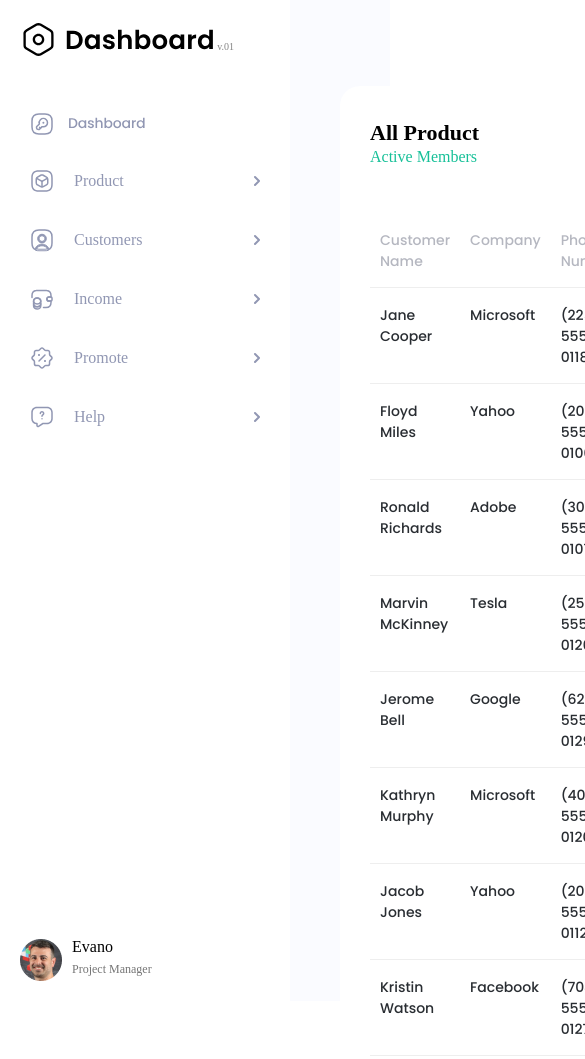
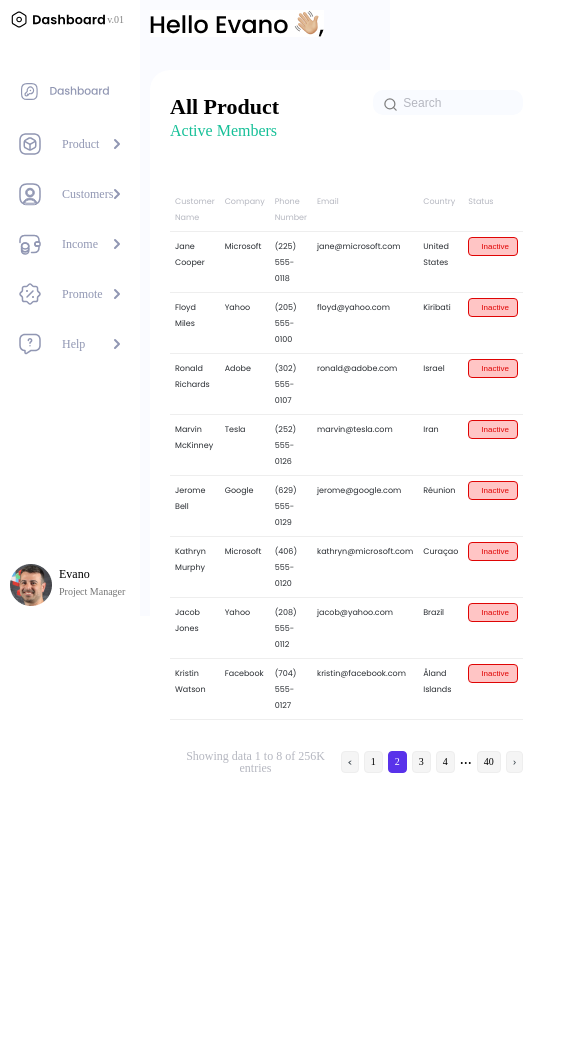
Before and after one commit to Luda0703/dashboard, a plain HTML site: page index.html in a window 390 px wide. Shown: the top 1059 px of the page, 585 px wide, since content can reach past the window. After the commit the page ends 844 px from the top, so only its background shows below. Drawn offline with Linux system fonts and the light colour scheme.

Commit message:
adaptive

```diff
--- a/style.css
+++ b/style.css
@@ -58,7 +58,6 @@ span{
 .nav_list{
     justify-content: center;
     align-items: center;
-
 }
 
 .nav_link{
@@ -292,3 +291,207 @@ th{
   .pagination_text{
     color: rgba(181, 183, 192, 1);
   }
+
+  /* //////  ADAPTIVE  ////// */
+
+  @media (max-width: 1170px) {
+    .card {
+        max-width: 860x;
+        padding: 20px;
+    }
+
+    .aside_container {
+        max-width: 240px;
+    }
+
+    .nav_link {
+        width: 200px;
+    }
+
+    th {
+        padding: 10px 15px;
+        font-weight: 400;
+        font-size: 12px;
+        line-height: 18px;
+    }
+
+    .btn_th {
+        width: 70px;
+    }
+
+    .nav_link-active{
+        color: #fff;
+    }
+
+    .pagination_text{
+        font-size: 12px;
+    }
+
+    .logo{
+        width: 80%;
+    }
+
+    span{
+        right: -18px;
+        bottom: 5px;
+    }
+
+    .user_container{
+        margin-top: 300px;
+    }
+
+  }
+
+  @media (max-width: 1058px) {
+    .card {
+        max-width: 600x;
+        padding: 20px;
+    }
+
+    .aside_container {
+        max-width: 200px;
+        padding: 10px;
+    }
+
+    .nav_link {
+        width: 170px;
+        font-size: 14px;
+    }
+
+    th {
+        padding: 10px 15px;
+        font-weight: 400;
+        font-size: 10px;
+        line-height: 16px;
+    }
+
+    .btn_th {
+        width: 60px;
+        font-size: 10px;
+    }
+
+    #border-pagination {
+        gap: 5px;
+    }
+
+    #border-pagination li a{
+        font-size: 10px;
+        padding: 4px 6px 4px 6px;
+    }
+
+    #border-pagination li a.active {
+        font-size: 10px;
+        padding: 4px 6px 4px 6px;
+    }
+
+
+  }
+
+  @media (max-width: 930px) {
+    .card {
+        max-width: 500x;
+        padding: 15px;
+    }
+
+    .aside_container {
+        max-width: 180px;
+    }
+
+    .nav_link {
+        width: 160px;
+        font-size: 14px;
+    }
+
+    .dashboard {
+        width: 75%;
+    }
+
+    section {
+        padding: 10px 20px;
+    }
+
+  }
+
+  @media (max-width: 898px) {
+    .card {
+        max-width: 500x;
+        padding: 20px;
+    }
+
+    th {
+        padding: 5px 10px;
+    }
+
+  }
+
+  @media (max-width: 820px) {
+    .user_container{
+        margin-top: 200px;
+        width: 140px;
+        justify-content: start;
+        align-items: center;
+    }
+
+    .user {
+        margin-left: 7px;
+    }
+
+    .user_name {
+        font-size: 12px;
+        margin-bottom: 3px;
+    }
+
+    .user_position{
+        font-size: 10px;
+    }
+
+    .aside_container {
+        max-width: 140px;
+    }
+
+    .nav_link {
+        width: 120px;
+        font-size: 12px;
+        padding: 8px;
+        margin-bottom: 10px
+    }
+  }
+
+  @media (max-width: 778px) {
+    section {
+        padding: 10px 10px;
+    }
+
+    .card {
+        margin-top: 30px;
+        max-width: 400;
+    }
+
+    th {
+        padding: 5px 5px;
+    }
+  }
+
+  @media (max-width: 708px) {
+    .btn_th {
+        width: 50px;
+        font-size: 8px;
+    }
+
+    th {
+        font-size: 8px;
+    }
+
+    .card_input {
+        max-width: 150px;
+        border-radius: 10px;
+        background-color: #F9FBFF;
+        padding: 5px 5px 5px 30px;
+    }
+
+    .search {
+        width: 15px;
+        height: 15px;
+        top: 5px;
+    }
+  }
```
